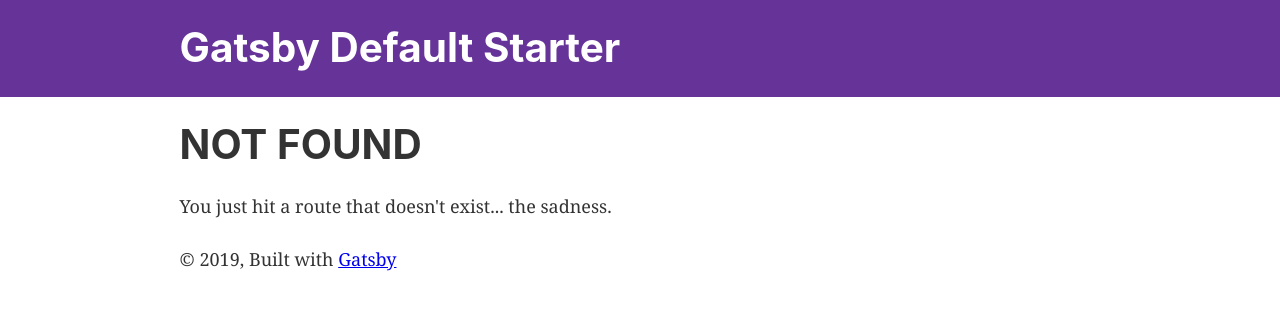
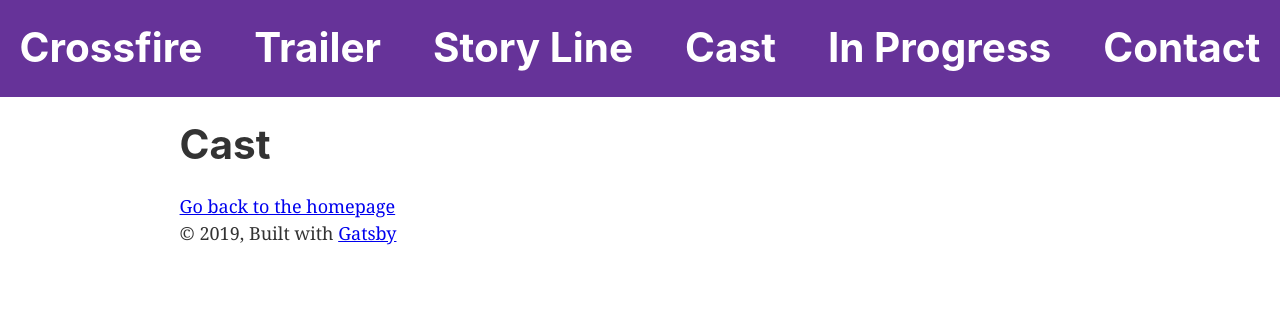
Before and after one commit to elim322/Crossfire, a Gatsby site: page /cast in a window 1280 px wide. Before the commit this address had no page. Built offline with nearby package versions, Linux system fonts and the light colour scheme; Gatsby itself is replaced by a stand-in of ours.

Commit message:
add navbar

```diff
--- a/gatsby-config.js
+++ b/gatsby-config.js
@@ -1,6 +1,6 @@
 module.exports = {
   siteMetadata: {
-    title: `Gatsby Default Starter`,
+    title: `Crossfire`,
     description: `Kick off your next, great Gatsby project with this default starter. This barebones starter ships with the main Gatsby configuration files you might need.`,
     author: `@gatsbyjs`,
   },
--- a/src/components/header.js
+++ b/src/components/header.js
@@ -12,8 +12,10 @@ const Header = ({ siteTitle }) => (
     <div
       style={{
         margin: `0 auto`,
-        maxWidth: 960,
         padding: `1.45rem 1.0875rem`,
+        display: `flex`,
+        flexDirection: `row`,
+        justifyContent: `space-between`,
       }}
     >
       <h1 style={{ margin: 0 }}>
@@ -25,6 +27,61 @@ const Header = ({ siteTitle }) => (
           }}
         >
           {siteTitle}
+        </Link>
+      </h1>
+      <h1 style={{ margin: 0 }}>
+        <Link
+          to="trailer/"
+          style={{
+            color: `white`,
+            textDecoration: `none`,
+          }}
+        >
+          Trailer
+        </Link>
+      </h1>
+      <h1 style={{ margin: 0 }}>
+        <Link
+          to="storyline/"
+          style={{
+            color: `white`,
+            textDecoration: `none`,
+          }}
+        >
+          Story Line
+        </Link>
+      </h1>
+      <h1 style={{ margin: 0 }}>
+        <Link
+          to="cast/"
+          style={{
+            color: `white`,
+            textDecoration: `none`,
+          }}
+        >
+          Cast
+        </Link>
+      </h1>
+      <h1 style={{ margin: 0 }}>
+        <Link
+          to="inprogress/"
+          style={{
+            color: `white`,
+            textDecoration: `none`,
+          }}
+        >
+          In Progress
+        </Link>
+      </h1>
+      <h1 style={{ margin: 0 }}>
+        <Link
+          to="contact/"
+          style={{
+            color: `white`,
+            textDecoration: `none`,
+          }}
+        >
+          Contact
         </Link>
       </h1>
     </div>
--- /dev/null
+++ b/src/pages/cast.js
@@ -0,0 +1,13 @@
+import React from "react"
+import { Link } from "gatsby"
+
+import Layout from "../components/layout"
+
+const Cast = () => (
+  <Layout>
+    <h1>Cast</h1>
+    <Link to="/">Go back to the homepage</Link>
+  </Layout>
+)
+
+export default Cast
--- /dev/null
+++ b/src/pages/contact.js
@@ -0,0 +1,13 @@
+import React from "react"
+import { Link } from "gatsby"
+
+import Layout from "../components/layout"
+
+const Contact = () => (
+  <Layout>
+    <h1>Contact</h1>
+    <Link to="/">Go back to the homepage</Link>
+  </Layout>
+)
+
+export default Contact
--- a/src/pages/index.js
+++ b/src/pages/index.js
@@ -14,7 +14,8 @@ const IndexPage = () => (
     <div style={{ maxWidth: `300px`, marginBottom: `1.45rem` }}>
       <Image />
     </div>
-    <Link to="/page-2/">Go to page 2</Link>
+    <Link to="trailer/">Go to trailer</Link>
+    <Link to="storyline/">Go to storyline</Link>
   </Layout>
 )
 
```
Also changed, not shown: src/pages/inprogress.js (added, +13 -0 lines), src/pages/storyline.js (renamed from src/pages/page-2.js, +4 -5 lines), src/pages/trailer.js (added, +13 -0 lines).
